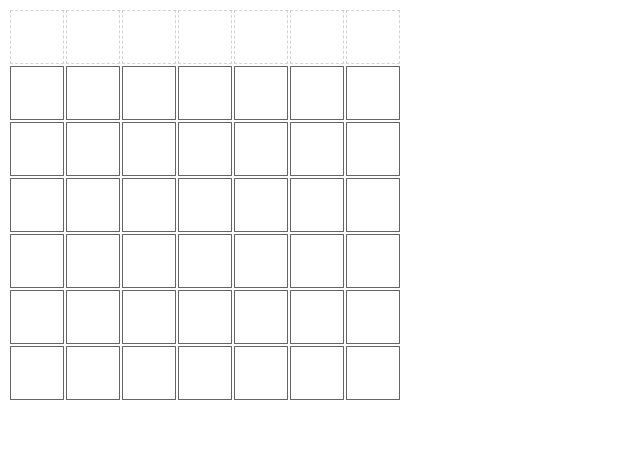
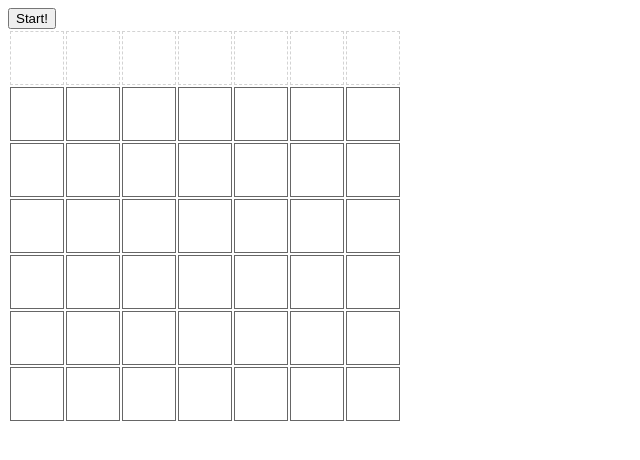
Before and after one commit to AnyaAven/connect-four-oo, a plain HTML site: page index.html in a window 1280 px wide. Shown: the whole page, without its empty margins (0-640 px from the left). Drawn offline with Linux system fonts and the light colour scheme.

Commit message:
Added button to start game

```diff
--- a/index.html
+++ b/index.html
@@ -4,7 +4,7 @@
   <link href="connect4.css" rel="stylesheet">
 </head>
 <body>
-
+  <button id="start-game">Start!</button>
   <div id="game">
     <table id="board"></table>
   </div>
```
